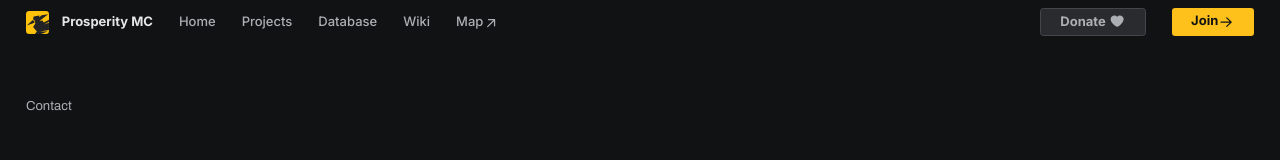
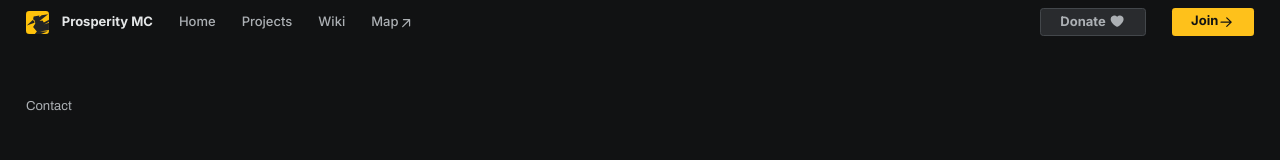
Before and after one commit to ProsperityMC/Prosperity-Website, a Next.js app: page /contact in a window 1280 px wide. Shown: the top 160 px of the page. Built offline with nearby package versions, Linux system fonts and the light colour scheme.

Commit message:
fix: Remove link to unfinished database page

```diff
--- a/components/Menu.tsx
+++ b/components/Menu.tsx
@@ -10,7 +10,7 @@ export default function Menu() {
 	const links: { href: string; text: string; loose?: boolean }[] = [
 		{ href: "/", text: "Home" },
 		{ href: "/projects", text: "Projects", loose: true },
-		{ href: "/database", text: "Database" },
+		// { href: "/database", text: "Database" },
 		{ href: "/wiki", text: "Wiki", loose: true },
 		// { href: "/schematics", text: "Schematics" },
 		{ href: "https://map.prosperitymc.net", text: "Map" }
```
